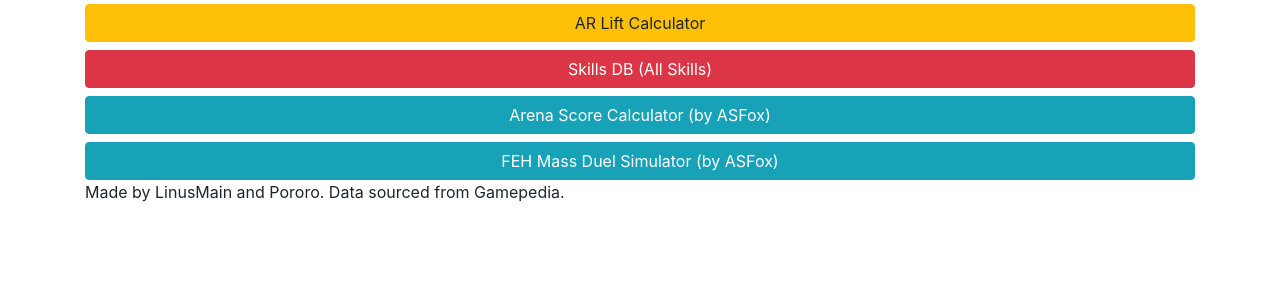
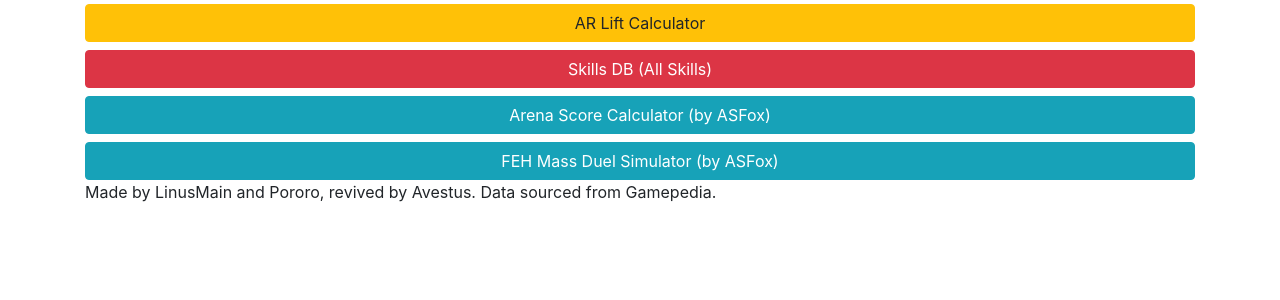
Before and after one commit to alexbalandi/kannadb_remaster, a Django app: page /feh/ in a window 1280 px wide. Shown: the part 308-608 px from the top of the page. Run offline with Django 4.2, Linux system fonts and the light colour scheme; some libraries are stand-ins or nearby versions.

Commit message:
muh egosurf

```diff
--- a/linus/templates/feh/kannadb_base.html
+++ b/linus/templates/feh/kannadb_base.html
@@ -50,7 +50,7 @@
       </a>
       <div class="header-credits">
         <small>
-          Made by LinusMain and Pororo
+          Made by LinusMain and Pororo, revived by Avestus
         </small>
       </div>
     </div>
--- a/linus/templates/feh/welcome.html
+++ b/linus/templates/feh/welcome.html
@@ -29,5 +29,5 @@
     FEH Mass Duel Simulator (by ASFox)
   </a>
 
-  <p>Made by LinusMain and Pororo. Data sourced from Gamepedia.</p>
+  <p>Made by LinusMain and Pororo, revived by Avestus. Data sourced from Gamepedia.</p>
 {% endblock %}
```
